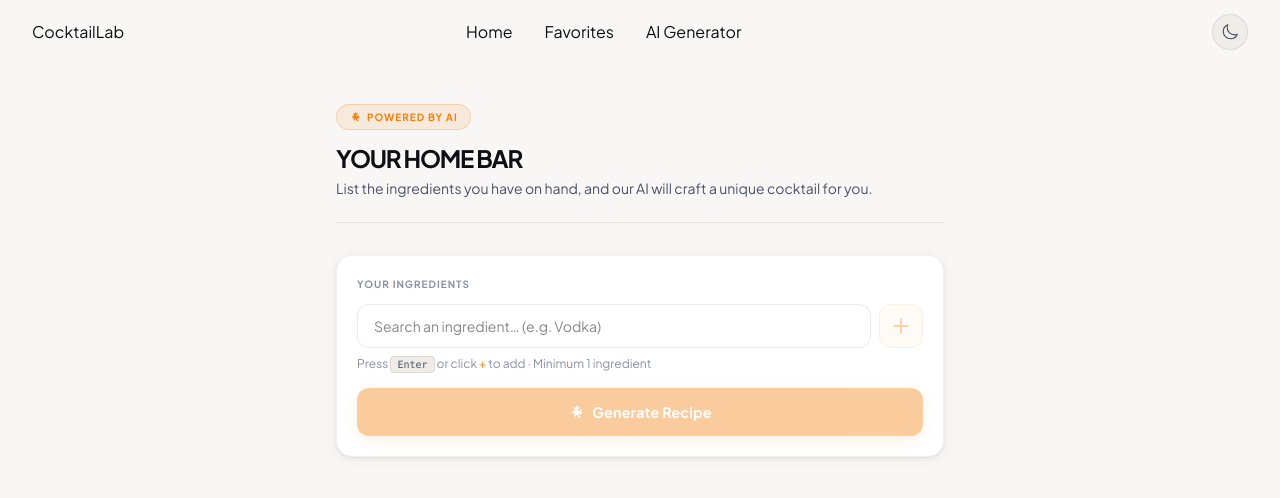
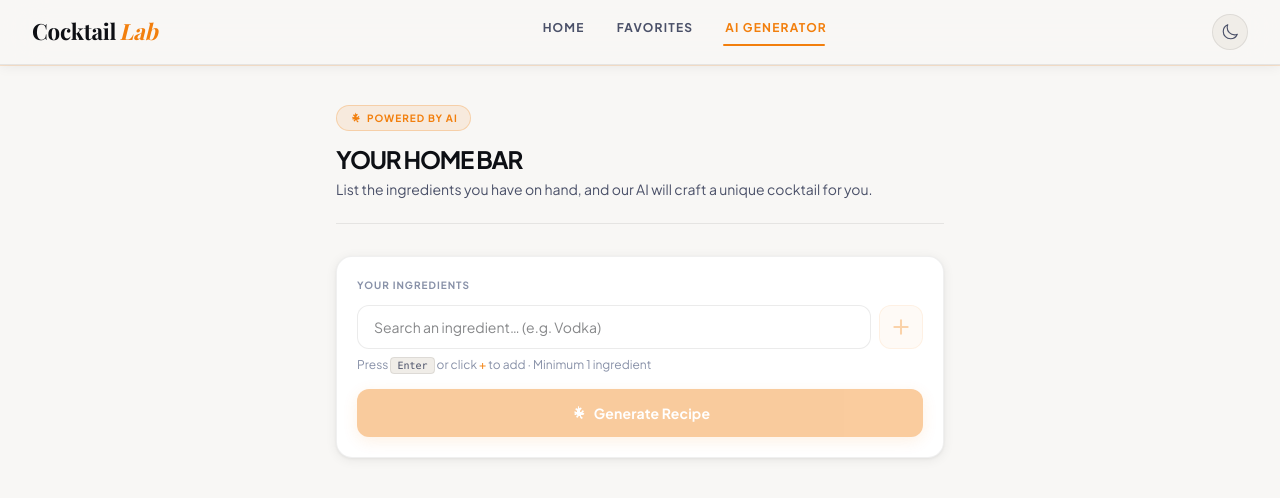
Before and after one commit to DAlejandroCl/Cocktail-Lab, a React (Vite) app: page /ai in a window 1280 px wide. Shown: the top 498 px of the page. Built offline with nearby package versions, Linux system fonts and the light colour scheme; a web font is replaced by a local one.

Commit message:
feat(styles): add component classes for header, nav, logo, clear button, sort pills and scroll-to-top

```diff
--- a/src/index.css
+++ b/src/index.css
@@ -87,6 +87,7 @@
   --text-secondary:   rgba(240, 242, 248, 0.65);
   --text-muted:       rgba(240, 242, 248, 0.38);
   --text-on-brand:    var(--color-surface-dark-50);
+  /* Override: btn-brand text must always be white regardless of theme */
 
   --shadow-card:      0 2px 16px rgba(0, 0, 0, 0.45), 0 1px 4px rgba(0, 0, 0, 0.3);
   --shadow-card-hover: 0 8px 40px rgba(0, 0, 0, 0.6), 0 2px 12px rgba(0, 0, 0, 0.4);
@@ -157,7 +158,11 @@
 
 /* ─────────────────────────────────────────────────────────────
    COMPONENT CLASSES — Reusable design patterns
+   Wrapped in @layer components so Tailwind v4 respects
+   cascade order: base < components < utilities
 ───────────────────────────────────────────────────────────── */
+
+@layer components {
 
 .card-base {
   background: var(--bg-card);
@@ -190,7 +195,7 @@
   gap: 0.5rem;
   padding: 0.75rem 1.75rem;
   background: var(--color-brand);
-  color: var(--text-on-brand);
+  color: #ffffff;
   font-family: var(--font-sans);
   font-weight: 700;
   font-size: 0.9rem;
@@ -236,6 +241,58 @@
   background: var(--bg-subtle);
   color: var(--text-primary);
   border-color: var(--border-brand);
+}
+
+.btn-clear {
+  position: relative;
+  overflow: hidden;
+  background: transparent;
+  color: var(--color-brand);
+  border: 1.5px solid var(--border-brand);
+  border-radius: 0.75rem;
+  cursor: pointer;
+  transition: color 0.25s var(--ease-out-soft),
+              border-color 0.25s var(--ease-out-soft),
+              box-shadow 0.25s var(--ease-out-soft);
+}
+
+/* Pseudo-element that fills on hover and drains on click */
+.btn-clear::before {
+  content: "";
+  position: absolute;
+  inset: 0;
+  background: var(--color-brand);
+  border-radius: inherit;
+  transform: scaleY(0);
+  transform-origin: bottom;
+  transition: transform 0.3s var(--ease-out-soft);
+}
+
+.btn-clear:hover:not(:disabled) {
+  color: #ffffff;
+  border-color: var(--color-brand);
+  box-shadow: 0 4px 16px rgba(242, 127, 13, 0.35);
+}
+
+.btn-clear:hover:not(:disabled)::before {
+  transform: scaleY(1);
+}
+
+.btn-clear:active:not(:disabled) {
+  box-shadow: 0 1px 4px rgba(242, 127, 13, 0.2);
+}
+
+/* On click: drain the fill upward back to empty */
+.btn-clear:active:not(:disabled)::before {
+  transform: scaleY(0);
+  transform-origin: top;
+  transition: transform 0.28s var(--ease-out-smooth);
+}
+
+/* Icon sits above the fill layer */
+.btn-clear > * {
+  position: relative;
+  z-index: 1;
 }
 
 .favorite-btn {
@@ -333,8 +390,9 @@
   border-radius: 10px;
 }
 
+
 /* ─────────────────────────────────────────────────────────────
-   ANIMATIONS
+   ANIMATIONS — @keyframes must live outside @layer
 ───────────────────────────────────────────────────────────── */
 
 @keyframes heart-pop {
@@ -383,6 +441,11 @@
   }
 }
 
+.hero-full-height {
+  min-height: calc(100vh - 64px);
+  min-height: calc(100dvh - 64px);
+}
+
 /* ─────────────────────────────────────────────────────────────
    INGREDIENT TAG — Used in GenerateAI view
 ───────────────────────────────────────────────────────────── */
@@ -405,3 +468,185 @@
   background: rgba(242, 127, 13, 0.2);
   border-color: rgba(242, 127, 13, 0.4);
 }
+
+/* ─────────────────────────────────────────────────────────────
+   SITE HEADER
+───────────────────────────────────────────────────────────── */
+
+.site-header {
+  background: var(--bg-overlay);
+  backdrop-filter: blur(20px) saturate(160%);
+  -webkit-backdrop-filter: blur(20px) saturate(160%);
+  box-shadow: 0 1px 0 rgba(242, 127, 13, 0.18),
+              0 2px 12px rgba(0, 0, 0, 0.06);
+  position: sticky;
+  top: 0;
+  z-index: 50;
+}
+
+.site-header--bordered {
+  border-bottom: 1px solid var(--border-subtle);
+}
+
+:root.dark .site-header {
+  /* In dark mode the orange line is too vivid — use a soft white border instead */
+  box-shadow: 0 1px 0 rgba(255, 255, 255, 0.07),
+              0 4px 20px rgba(0, 0, 0, 0.5);
+}
+
+/* ─────────────────────────────────────────────────────────────
+   ANIMATED NAV
+───────────────────────────────────────────────────────────── */
+
+.nav-animated {
+  position: relative;
+  display: flex;
+  align-items: center;
+}
+
+.nav-link {
+  font-size: 0.75rem;
+  font-weight: 700;
+  text-transform: uppercase;
+  letter-spacing: 0.1em;
+  padding-bottom: 0.5rem;
+  color: var(--text-secondary);
+  text-decoration: none;
+  transition: color 0.2s ease;
+}
+
+.nav-link:hover {
+  color: var(--text-primary);
+}
+
+.nav-link--active {
+  color: var(--color-brand);
+}
+
+.nav-underline {
+  position: absolute;
+  bottom: 0;
+  height: 2px;
+  background: var(--color-brand);
+  border-radius: 9999px;
+  transition: left 0.3s cubic-bezier(0.16, 1, 0.3, 1),
+              width 0.3s cubic-bezier(0.16, 1, 0.3, 1);
+}
+
+/* ─────────────────────────────────────────────────────────────
+   LOGO — CocktailLab
+   "Lab" letters bounce up one by one on hover.
+   Scale on click applied to the whole link.
+───────────────────────────────────────────────────────────── */
+
+@keyframes letter-bounce {
+  0%   { transform: translateY(0); }
+  30%  { transform: translateY(-6px); }
+  65%  { transform: translateY(2px); }
+  100% { transform: translateY(0); }
+}
+
+.logo-link {
+  display: inline-flex;
+  align-items: baseline;
+  gap: 0.18em;
+  text-decoration: none;
+  transition: transform 0.28s cubic-bezier(0.16, 1, 0.3, 1);
+}
+
+.logo-link:hover {
+  transform: scale(1.06);
+}
+
+.logo-link:active {
+  transform: scale(0.94);
+  transition: transform 0.1s ease;
+}
+
+.logo-cocktail {
+  font-family: var(--font-serif);
+  font-size: 1.4rem;
+  font-weight: 700;
+  color: var(--text-primary);
+  letter-spacing: -0.01em;
+}
+
+.logo-lab {
+  font-family: var(--font-serif);
+  font-size: 1.4rem;
+  font-weight: 700;
+  font-style: italic;
+  color: var(--color-brand);
+  display: inline-flex;
+  align-items: baseline;
+}
+
+.logo-lab__letter {
+  display: inline-block;
+  animation: none;
+}
+
+/* Letter bounce — longer duration for smoother feel */
+.logo-link:hover .logo-lab__letter:nth-child(1) {
+  animation: letter-bounce 0.6s cubic-bezier(0.16, 1, 0.3, 1) 0ms both;
+}
+
+.logo-link:hover .logo-lab__letter:nth-child(2) {
+  animation: letter-bounce 0.6s cubic-bezier(0.16, 1, 0.3, 1) 120ms both;
+}
+
+.logo-link:hover .logo-lab__letter:nth-child(3) {
+  animation: letter-bounce 0.6s cubic-bezier(0.16, 1, 0.3, 1) 240ms both;
+}
+
+
+/* ─────────────────────────────────────────────────────────────
+   SCROLL TO TOP — fixed button, mirrors HeroSection arrow style
+───────────────────────────────────────────────────────────── */
+
+@keyframes scroll-bounce-up {
+  0%, 100% { transform: translateY(0); }
+  50%       { transform: translateY(-4px); }
+}
+
+.scroll-to-top {
+  position: fixed;
+  bottom: 2rem;
+  right: 2rem;
+  z-index: 40;
+  display: flex;
+  flex-direction: column;
+  align-items: center;
+  gap: 0.25rem;
+  background: none;
+  border: none;
+  cursor: pointer;
+  padding: 0.5rem;
+  color: var(--color-brand);
+  opacity: 0;
+  transform: translateY(12px);
+  pointer-events: none;
+  transition: opacity 0.3s var(--ease-out-soft),
+              transform 0.3s var(--ease-out-soft);
+}
+
+.scroll-to-top--visible {
+  opacity: 1;
+  transform: translateY(0);
+  pointer-events: auto;
+}
+
+.scroll-to-top svg {
+  animation: scroll-bounce-up 1.6s ease-in-out infinite;
+}
+
+.scroll-to-top svg:nth-child(1) { animation-delay: 0s; }
+.scroll-to-top svg:nth-child(2) { animation-delay: 0.18s; }
+.scroll-to-top svg:nth-child(3) { animation-delay: 0.36s; }
+
+.scroll-to-top:hover svg {
+  animation-play-state: paused;
+  transform: translateY(-3px);
+}
+
+} /* end @layer components */
```
